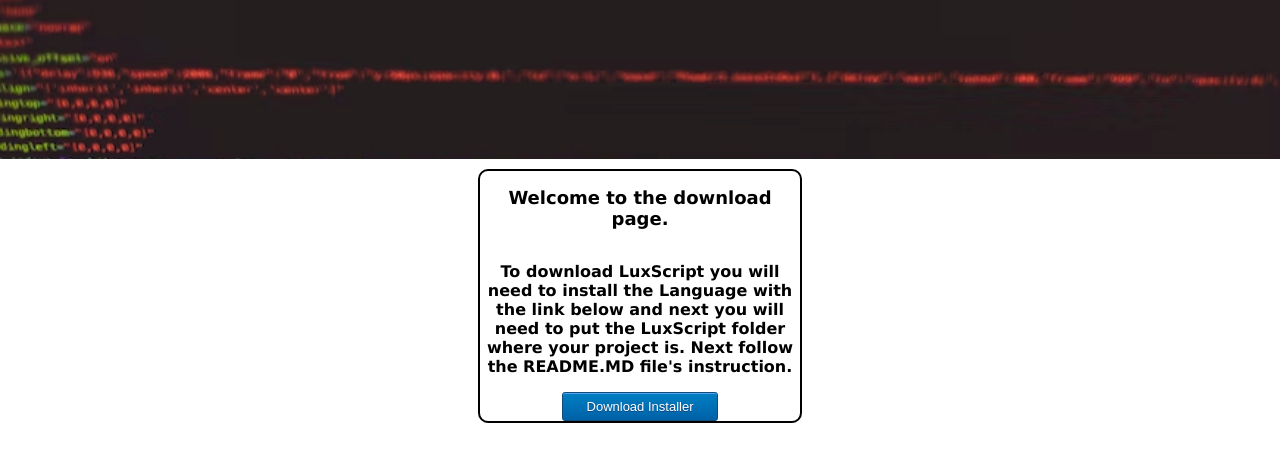
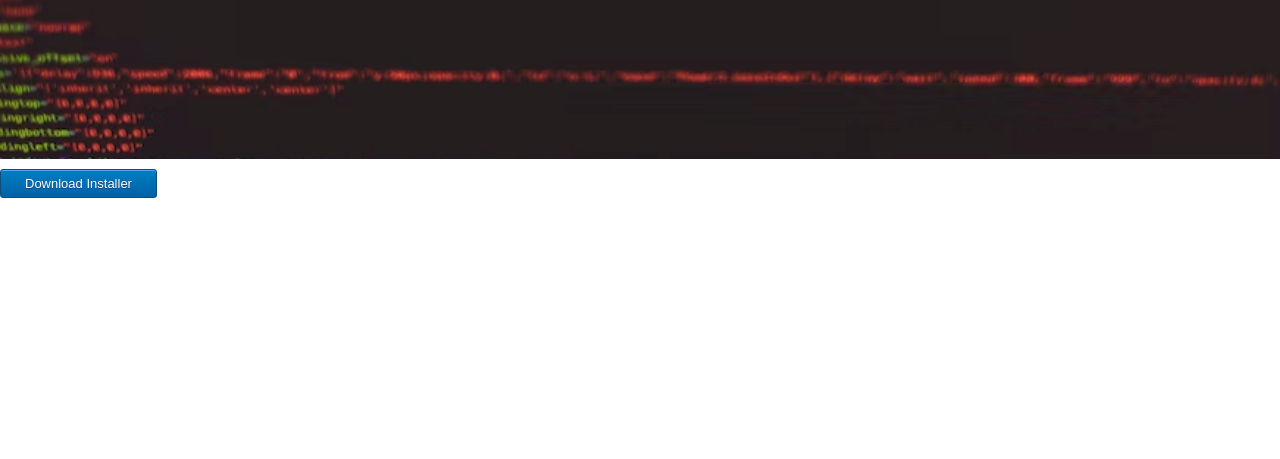
Before and after one commit to LuxScript/LuxScript.github.io, a plain HTML site: page download.html in a window 1280 px wide. Shown: the part 341-800 px from the top of the page. Drawn offline with Linux system fonts and the light colour scheme.

Commit message:
Update download.html

```diff
--- a/download.html
+++ b/download.html
@@ -20,11 +20,7 @@
     </section>
     <section>
         <div>
-            <div class="rectangle">
-                <p style="text-align: center;font-weight: bold;font-size: 18px;">Welcome to the download page.</p>
-                <p style="text-align: center;font-size: 16px;">To download LuxScript you will need to install the Language with the link below and next you will need to put the LuxScript folder where your project is. Next follow the README.MD file's instruction.</p>
-                <a href="https://www.dropbox.com/s/di6cer5xnmzh7mu/Install%20LuxScript%20v0.0.4.exe?dl=1" class="myButton">Download Installer</a>
-            </div>
+            <a href="https://www.dropbox.com/s/di6cer5xnmzh7mu/Install%20LuxScript%20v0.0.4.exe?dl=1" class="myButton">Download Installer</a>
         </div>
     </section>
 </body>
```
